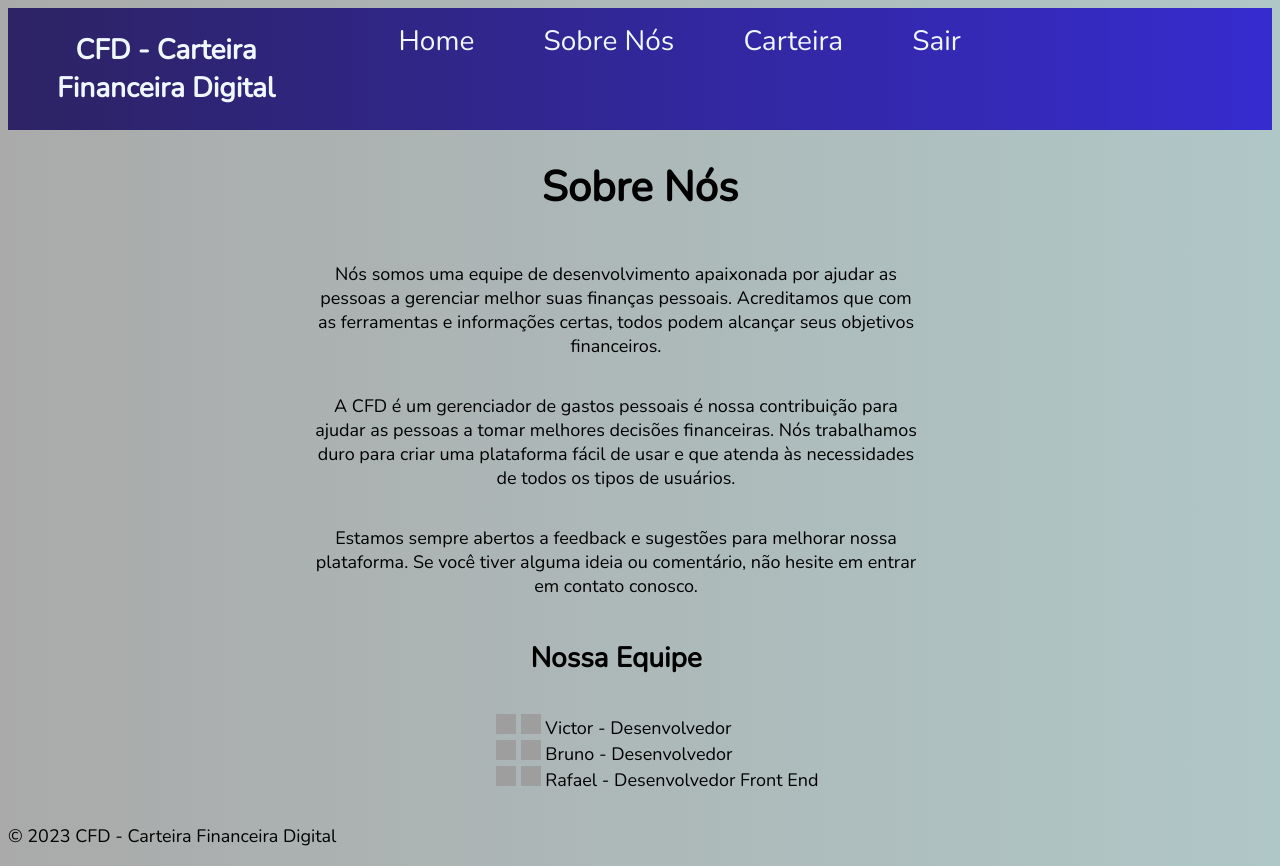
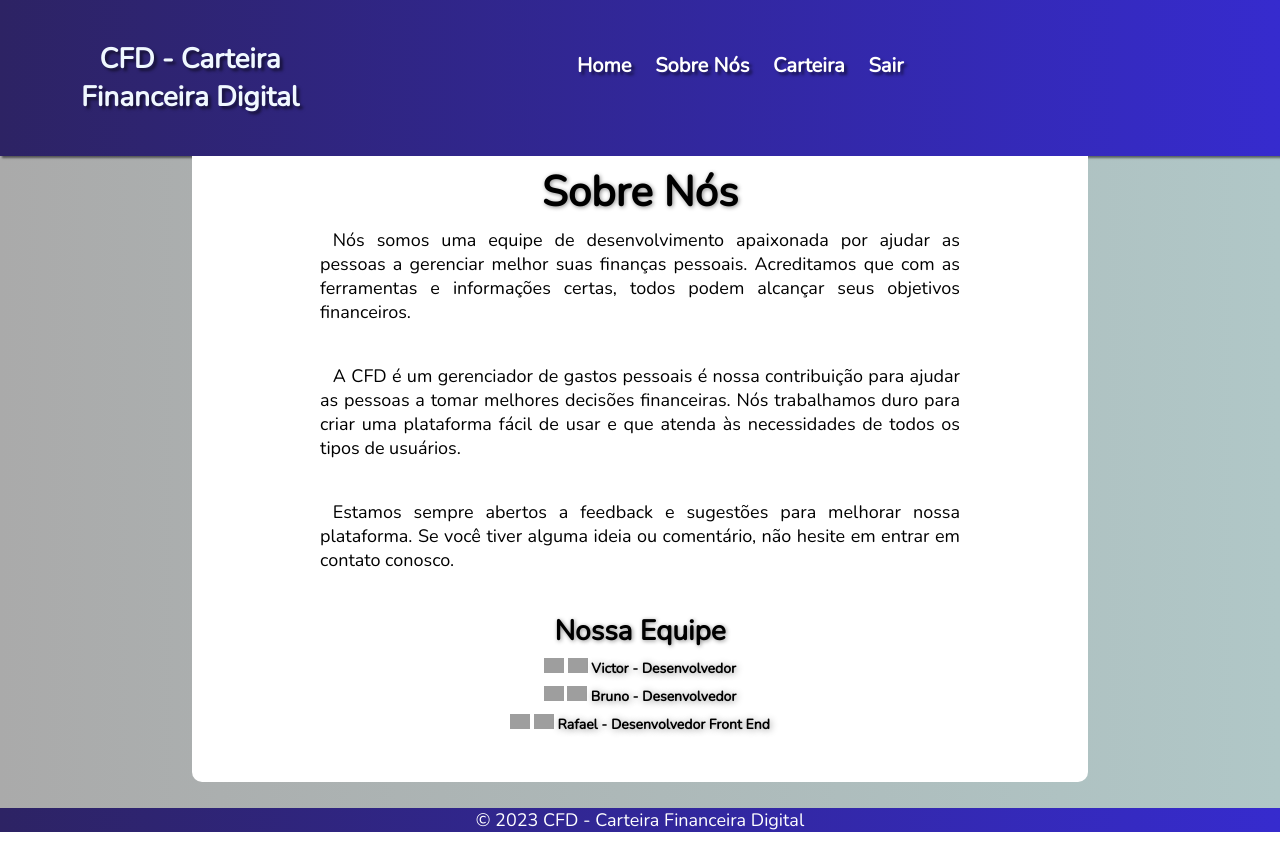
Before and after one commit to victoralmeida428/CFD-2.0, a Django app: page /about in a window 1280 px wide. After the commit the page ends 832 px from the top, so only its background shows below. Run offline with Django 3.2, Linux system fonts and the light colour scheme; a user stored in the database is signed in; grey boxes are pictures that could not be loaded.

Commit message:
atualizado Front-End

```diff
--- a/setup/static/styles/style.css
+++ b/setup/static/styles/style.css
@@ -2,6 +2,11 @@
     font-size: 14px;
     background-image: linear-gradient(to right,rgb(170, 170, 170), rgb(176, 199, 199));
     font-family: 'Nunito', sans-serif;
+    --cor-menu: white;
+}
+*{
+    margin: 0px;
+    padding: 0px
 }
 
 h1, h2, h3 {
@@ -25,69 +30,179 @@
     text-align: justify;
 }
 
+/*HEADER AND MENU*/
 .header{
     display: grid;
     grid-template-columns: 25% auto auto;
     background-image: linear-gradient(to right,rgb(45, 35, 100),rgb(54, 43, 206));
     color: aliceblue;
-}
-.menu ul {
-    display: flex;
-    align-items: center;
-    justify-items: center;
-    justify-content: space-around;
-}
-.menu ul li {
-    list-style: none;
-    font-size: 2rem;
-}
-.menu ul li a{
-    color: aliceblue;
-    text-decoration: none;
+    padding: 5vh;
+    max-width: 98vw;
+
+    box-shadow: 2px 2px 2px rgba(0, 0, 0, 0.507);
 }
 
-.menu ul li a:hover{
-    color: aliceblue;
-    text-decoration: underline;
-    border-left: 10px solid aliceblue;
-    padding-left: 10px;
-    transition-duration: 300ms;
-}
-li {
-    list-style: none;
-    font-size: 18px;
-}
-
-.menu ul li:hover{
-    cursor: pointer;
-    color: aliceblue;
+nav{
+    display: block;
+    margin-left: 50%;
+    text-align: center;
 
 }
+    nav ul{
+        list-style-type: none;
+        padding: 2px;
+        position: absolute;
+        font-weight: bold;
+        text-align: justify;
+    }
+    nav a{
+        position: relative;
+        text-shadow: 3px 3px 3px rgba(0, 0, 0, 0.5);
+    }
+    nav ul li{
+        display: inline-block;
+        font-size: 1.2em;
+    }
+    nav ul li a{
+        color: var(--cor-menu);
+        text-decoration: none;
+        font-size: 1.2em;
+        padding: 10px;
+        display: inline-block;
+        border-radius: 10px;
+    }
+    nav ul li a:hover{
+       color: lightgreen;
+       background-color: rgb(54, 43, 206);
+       transition-duration: 0.2s;
 
-.carteira ul{
-    display: none;
-    float: left;
+    }
+    nav ul ul{
+        display: none;
+    }
+    nav ul ul li a{
+        display: block;
+    }
+    nav ul #carteira:hover ul{
+        color: lightgreen;
+        display: block;
+        padding: 2px;
+        margin: 0px;
+        font-size: 0.8em;
+        background-color: rgb(54, 43, 206);
+        transition-duration: 0.2s;
+        border-radius: 10px;
+    }
+
+.header>header>h2{
+    text-shadow: 3px 3px 3px rgba(0, 0, 0, 0.5);
 }
 
 
-.carteira.ativo ul{
-    display: block;
+/* Main Content - Home (FILE INDEX.HTML)*/
+main {
+	max-width: 70vw;
+	margin: 0 auto;
+	padding: 2vw;
+    border-radius: 0px 0px 10px 10px;
+    margin-bottom: 10px;
+    background-color: rgb(255, 255, 255);
+    text-align: justify;
+    box-shadow: 2px 2px 3px rgba(0, 0, 0, 0.473);
 }
-/* Define o estilo do conteúdo principal */
-main {
-	max-width: 800px;
-	margin: 0 auto;
-	padding: 20px;
+    main li{
+        list-style-type: none;
+    }
+    main h2{
+        padding-bottom: 0.9vh;
+        text-align: center;
+        text-shadow: 1px 1px 4px rgba(0, 0, 0, 0.452);
+    }
+    main p{
+        text-indent: 1vw;
+        text-align: justify;
+        padding: 0px;
+    }
+    main .sobre{
+        padding-bottom: 1vh;
+    }
+
+    main .features ul{
+        text-align: center;
+        padding-bottom: 0.8vh;
+        margin-bottom: 15px;
+    }
+    main .features ul li{
+        font-size: 1.1em;
+        padding: 2px;
+        list-style-type: square;
+        list-style-position: inside;
+    }
+    main .dicas ul li h3{
+        padding: 0.7vh;
+        text-align: center;
+    }
+    main .dicas ul li p{
+        text-align: justify;
+        margin-bottom: 1.2vh;
+    }
+
+
+/*About content*/
+.about{
+    background-color: white;
+    max-width: 70vw;
+    text-align: center;
+    margin: 0 auto;
+    border-radius: 0px 0px 10px 10px;
 }
+    .about h1{
+        padding-bottom: 0.9vh;
+        text-align: center;
+        text-shadow: 1px 1px 4px rgba(0, 0, 0, 0.452);padding-top: 1vh;
+    }
+    .about p{
+        text-align: justify;
+        width: 50vw;
+        text-indent: 1vw;
+        margin-left: 10vw;
+        margin-bottom: 5vh;
+    }
+
+.colaboradores{
+    margin: 2vw;
+    padding-bottom: 5vh;
+    text-shadow: 1px 1px 4px rgba(0, 0, 0, 0.452);
+}
+    .colaboradores ul{
+        list-style-type: none;
+        /*padding-left: 10vw;*/
+    }
+    .colaboradores ul li{
+        text-align: center;
+        margin: 1vh;
+        text-shadow: 1px 1px 7px rgba(0, 0, 0, 0.452);
+        display: relative;
+        font-weight: bold;
+    }
+
+
+
+/* Footer content*/
+footer{
+    background-image: linear-gradient(to right,rgb(45, 35, 100),rgb(54, 43, 206));
+    color: white;
+    text-align: center;
+}
+    footer p{
+        text-align: center;
+    }
+
 .Tela {
     display: flex;
     justify-content: center;
     align-items: center;
 
-}
-
-main {
-    text-align: center;
 }
 
 .login{
@@ -99,6 +214,8 @@
 .lreg{
     width: 30vw;
 }
+
+
 
 .errorlist{
     list-style: none;
@@ -152,30 +269,17 @@
     height: 5vh;
     width: 20vw;
 }
-.about{
-    position: relative;
-    width: 95vw;
-    height: fit-content;
-    opacity: 1;
-    display: flex;
-    flex-direction: column;
-    justify-items: center;
-    overflow-y: scroll;
+
+
+
+.sobre{
+    margin: 10px;
+    padding-bottom: 20px;
 }
-
-.about p{
-    text-align: center;
-    width: 50%;
-    margin-left: 25%;
-}
-
-.colaboradores {
-    text-align: left;
-    margin-left: 35vw;
-}
-
-.logo-footer{
-    display: inline;
-    width: 20px;
-    height: 20px;
-}
+    .sobre a{
+        text-decoration: none;
+        color: blue;
+    }
+        .sobre a:hover{
+            text-decoration: underline;
+        }
--- a/templates/generico/about.html
+++ b/templates/generico/about.html
@@ -2,32 +2,27 @@
 {% load static %}
 {% block content %}
 
-<head>
-	<title>Sobre Nós - Gerenciador de Gastos Pessoais</title>
-</head>
+
 <body>
-	<h1 style="text-align: center;">Sobre Nós</h1>
 	<div class="about">
+		<h1>Sobre Nós</h1>
 			<p>Nós somos uma equipe de desenvolvimento apaixonada por ajudar as pessoas a gerenciar melhor suas finanças pessoais. Acreditamos que com as ferramentas e informações certas, todos podem alcançar seus objetivos financeiros.</p>
 			<p>A CFD é um gerenciador de gastos pessoais é nossa contribuição para ajudar as pessoas a tomar melhores decisões financeiras. Nós trabalhamos duro para criar uma plataforma fácil de usar e que atenda às necessidades de todos os tipos de usuários.</p>
 			<p>Estamos sempre abertos a feedback e sugestões para melhorar nossa plataforma. Se você tiver alguma ideia ou comentário, não hesite em entrar em contato conosco.</p>
 
 
-		<h2 style="text-align: center;">Nossa Equipe</h2>
 		<div class="colaboradores">
+			<h2 style="text-align: center;">Nossa Equipe</h2>
 			<ul>
 				<li>
-					<a href="https://www.linkedin.com/in/victoralmeida97/" target="_blank"><img src="https://cdn-icons-png.flaticon.com/512/174/174857.png" alt="logo linkedin" class="logo-footer"></a>
-					<a href="https://github.com/victoralmeida428" target="_blank"><img src="https://cdn-icons-png.flaticon.com/512/25/25231.png" alt="logo github" class="logo-footer"></a>
-					Victor - Desenvolvedor</li>
+					<a href="https://www.linkedin.com/in/victoralmeida97/" target="_blank"><img src="https://cdn-icons-png.flaticon.com/512/174/174857.png" alt="logo linkedin" width="20px" class="logo-footer"></a>
+					<a href="https://github.com/victoralmeida428" target="_blank"><img src="https://cdn-icons-png.flaticon.com/512/25/25231.png" alt="logo github" width="20px" class="logo-footer"></a> Victor - Desenvolvedor</li>
 				<li>
-					<a href="https://www.linkedin.com/in/bruno-cavalcanti-de-ara%C3%BAjo-souto-santos/" target="_blank"><img src="https://cdn-icons-png.flaticon.com/512/174/174857.png" alt="logo linkedin" class="logo-footer"></a>
-					<a href="https://github.com/BrunoSantos14" target="_blank"><img src="https://cdn-icons-png.flaticon.com/512/25/25231.png" alt="logo github" class="logo-footer"></a>
-					Bruno - Desenvolvedor</li>
+					<a href="https://www.linkedin.com/in/bruno-cavalcanti-de-ara%C3%BAjo-souto-santos/" target="_blank"><img src="https://cdn-icons-png.flaticon.com/512/174/174857.png" alt="logo linkedin" width="20px"  class="logo-footer"></a>
+					<a href="https://github.com/BrunoSantos14" target="_blank"><img src="https://cdn-icons-png.flaticon.com/512/25/25231.png" alt="logo github" width="20px"  class="logo-footer"></a> Bruno - Desenvolvedor</li>
 				<li>
-					<a href="https://www.linkedin.com/in/rafael-dutra-14540a188/" target="_blank"><img src="https://cdn-icons-png.flaticon.com/512/174/174857.png" alt="logo linkedin" class="logo-footer"></a>
-					<a href="https://github.com/Rafael-Dutra-create" target="_blank"><img src="https://cdn-icons-png.flaticon.com/512/25/25231.png" alt="logo github" class="logo-footer"></a>
-					Rafael - Desenvolvedor Front End</li>
+					<a href="https://www.linkedin.com/in/rafael-dutra-14540a188/" target="_blank"><img src="https://cdn-icons-png.flaticon.com/512/174/174857.png" alt="logo linkedin"  width="20px" class="logo-footer"></a>
+					<a href="https://github.com/Rafael-Dutra-create" target="_blank"><img src="https://cdn-icons-png.flaticon.com/512/25/25231.png" alt="logo github" width="20px" class="logo-footer"></a> Rafael - Desenvolvedor Front End</li>
 			</ul>
 		</div>
 	</div>
--- a/templates/partials/base.html
+++ b/templates/partials/base.html
@@ -1,7 +1,7 @@
 {%load static%}
 
 <!DOCTYPE html>
-<html lang="en">
+<html lang="pt-br">
 <head>
     <meta charset="UTF-8">
     <meta http-equiv="X-UA-Compatible" content="IE=edge">
--- a/templates/partials/header.html
+++ b/templates/partials/header.html
@@ -3,19 +3,20 @@
     <header>
 
         <h2>CFD - Carteira Financeira Digital</h2>
+
     </header>
+
     <nav class="menu">
         <ul>
             <li><a href="{%url 'index'%}">Home</a></li>
             <li><a href="{%url 'about'%}">Sobre Nós</a></li>
             {% if user.is_authenticated %}
-            <li id="carteira">Carteira
-                <div class="carteira">
+            <li id="carteira"><a href="#">Carteira</a></a>
                     <ul class="carteira-lista">
                         <li class="carteira-item"><a href="{%url 'cadastro'%}">Cadastrar Carteira</a></li>
                         <li class="carteira-item"><a href="{%url 'cadastro'%}">Painel</a></li>
-                        <li class="carteira-item">Balanço</li>
-                        <li class="carteira-item">Investimento</li>
+                        <li class="carteira-item"><a href="#">Balanço</a></li>
+                        <li class="carteira-item"><a href="#">Investimento</a></li>
                     </ul>
             </li>
             <li><a href="{%url 'logout'%}">Sair</a></li>
@@ -24,5 +25,6 @@
             {%endif%}
         </ul>
     </nav>
+
 </div>
 <script src="{%static 'Assets/js/menu.js'%}"></script>
```
Also changed, not shown: templates/generico/index.html (+5 -3 lines), db.sqlite3.
